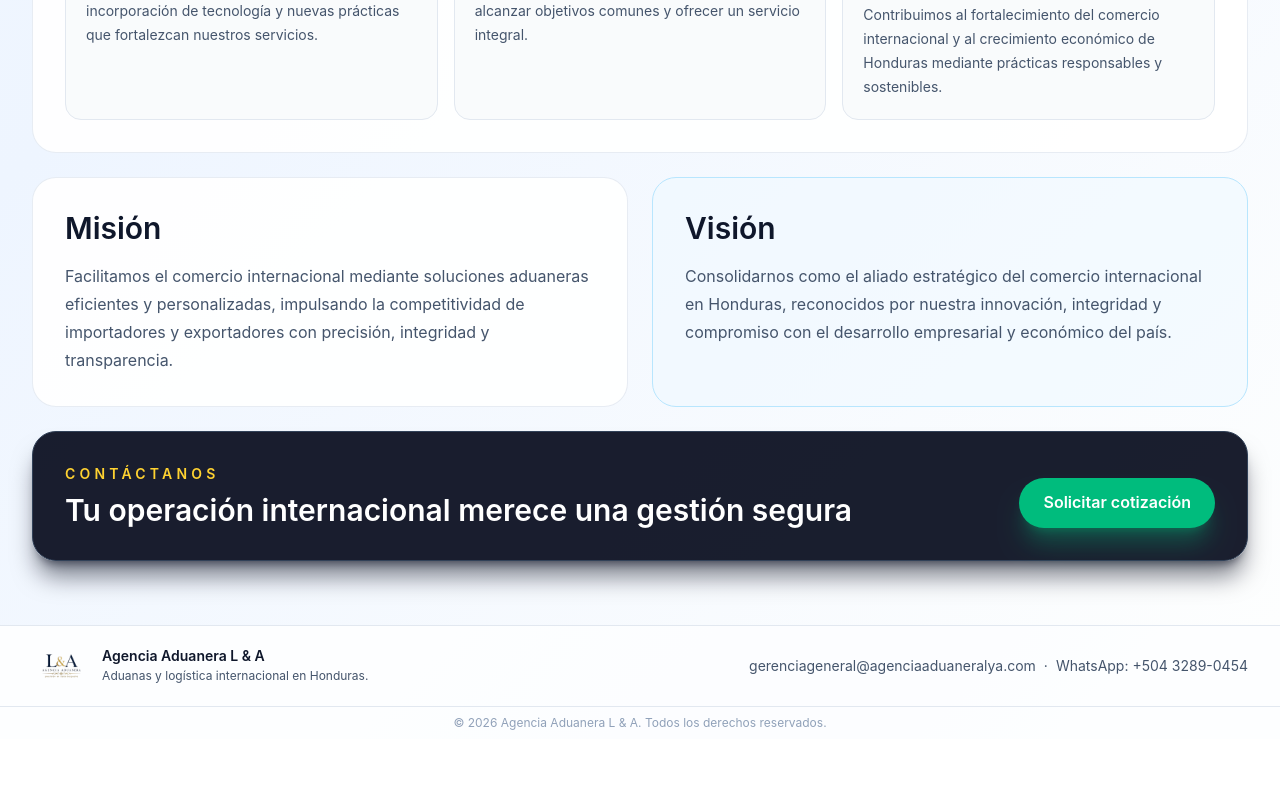
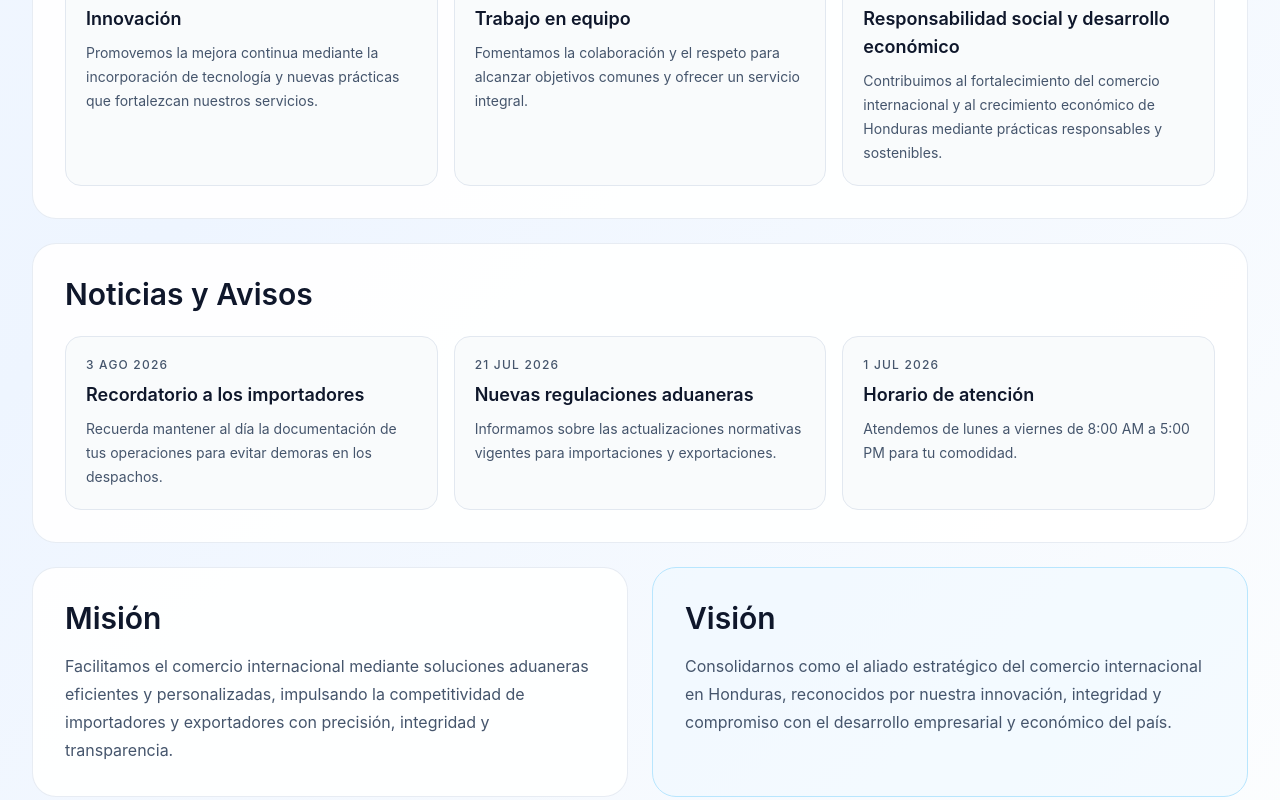
Before and after one commit to 007angel/AG-AD-01, a Next.js app: page / in a window 1280 px wide. Shown: the part 2000-2800 px from the top of the page. Before the commit the page ends 2739 px from the top, so only its background shows below. Built offline with nearby package versions, Linux system fonts and the light colour scheme; no server answers.

Commit message:
AC cambio de diseño y agregar nuevos datos

```diff
--- a/src/app/page.tsx
+++ b/src/app/page.tsx
@@ -5,10 +5,12 @@ import { ContactSection } from "../components/ContactSection";
 import { CompanyValues } from "../components/CompanyValues";
 import { FloatingActions } from "../components/FloatingActions";
 import { MissionVision } from "../components/MissionVision";
+import { NewsSection } from "../components/NewsSection";
 import { QuoteForm } from "../components/QuoteForm";
 import { ServiceCarousel } from "../components/ServiceCarousel";
 import { WhyChooseUs } from "../components/WhyChooseUs";
 import { useTheme } from "../hooks/useTheme";
+import { companyInfo } from "../lib/content";
 import { getThemeStyles } from "../lib/theme";
 
 export default function Home() {
@@ -51,6 +53,9 @@ export default function Home() {
                 Acompañamos importaciones, exportaciones y operaciones logísticas con
                 cumplimiento, agilidad y asesoría estratégica.
               </p>
+              <div className={`mt-6 inline-flex items-center gap-2 rounded-full border px-5 py-2.5 text-sm font-semibold ${themeStyles.pill}`}>
+                🏆 Más de {companyInfo.yearsOfExperience} años de experiencia
+              </div>
             </div>
           </div>
         </header>
@@ -58,6 +63,7 @@ export default function Home() {
         <ServiceCarousel isDarkMode={isDarkMode} />
         <WhyChooseUs isDarkMode={isDarkMode} />
         <CompanyValues isDarkMode={isDarkMode} />
+        <NewsSection isDarkMode={isDarkMode} />
         <MissionVision isDarkMode={isDarkMode} />
         <ContactSection onOpenQuote={() => setShowQuoteForm(true)} />
       </section>
--- /dev/null
+++ b/src/components/NewsSection.tsx
@@ -0,0 +1,34 @@
+import { news } from "../lib/content";
+import { getThemeStyles } from "../lib/theme";
+
+export function NewsSection({ isDarkMode }: { isDarkMode: boolean }) {
+  const themeStyles = getThemeStyles(isDarkMode);
+
+  return (
+    <section id="noticias" className="scroll-mt-28">
+      <div
+        className={`rounded-3xl border p-8 ${isDarkMode ? "border-slate-700/70 bg-slate-950/85" : "border-slate-200/80 bg-white/90"}`}
+      >
+        <h2 className={`text-2xl font-semibold sm:text-3xl ${themeStyles.accent}`}>
+          Noticias y Avisos
+        </h2>
+        <div className="mt-6 grid gap-4 md:grid-cols-3">
+          {news.map((item) => (
+            <article
+              key={item.title}
+              className={`flex flex-col rounded-2xl border p-5 ${
+                isDarkMode ? "border-slate-700 bg-slate-900/70" : "border-slate-200 bg-slate-50/80"
+              }`}
+            >
+              <p className={`text-xs font-medium uppercase tracking-widest ${themeStyles.mutedText}`}>
+                {item.date}
+              </p>
+              <h3 className={`mt-2 text-lg font-semibold ${themeStyles.accent}`}>{item.title}</h3>
+              <p className={`mt-2 text-sm leading-6 ${themeStyles.mutedText}`}>{item.excerpt}</p>
+            </article>
+          ))}
+        </div>
+      </div>
+    </section>
+  );
+}
--- a/src/components/SiteFooter.tsx
+++ b/src/components/SiteFooter.tsx
@@ -1,7 +1,14 @@
 "use client";
 
 import Image from "next/image";
+import { companyInfo } from "../lib/content";
 import { useTheme } from "../hooks/useTheme";
+
+const socialIcons = [
+  { label: "Facebook", href: companyInfo.socials.facebook, icon: "f" },
+  { label: "Instagram", href: companyInfo.socials.instagram, icon: "◎" },
+  { label: "LinkedIn", href: companyInfo.socials.linkedin, icon: "in" },
+];
 
 export function SiteFooter() {
   const { isDarkMode } = useTheme();
@@ -13,7 +20,8 @@ export function SiteFooter() {
         isDarkMode ? "border-slate-800 bg-slate-950/80 text-slate-300" : "border-slate-200 bg-white/80 text-slate-600"
       }`}
     >
-      <div className="mx-auto flex max-w-7xl flex-col items-center justify-between gap-3 px-6 py-5 text-center sm:flex-row sm:text-left lg:px-8">
+      <div className="mx-auto grid max-w-7xl gap-8 px-6 py-8 sm:grid-cols-[1.2fr_1fr] lg:px-8">
+        <div>
           <div className="flex items-center gap-3">
             <Image
               src="/logo.png"
@@ -22,30 +30,62 @@ export function SiteFooter() {
               height={40}
               className="h-10 w-auto object-contain"
             />
-          <div>
-            <p className={`text-sm font-semibold ${isDarkMode ? "text-slate-100" : "text-slate-900"}`}>
+            <p className={`text-base font-semibold ${isDarkMode ? "text-slate-100" : "text-slate-900"}`}>
               Agencia Aduanera L & A
             </p>
-            <p className="text-xs leading-5">Aduanas y logística internacional en Honduras.</p>
+          </div>
+          <p className="mt-3 max-w-md text-sm leading-6">
+            Aduanas y logística internacional en Honduras. Importación, exportación y trámites
+            aduaneros con precisión, integridad y transparencia.
+          </p>
+          <div className="mt-4 flex items-center gap-2">
+            {socialIcons.map((social) => (
+              <a
+                key={social.label}
+                href={social.href}
+                target="_blank"
+                rel="noreferrer"
+                aria-label={social.label}
+                className={`flex h-9 w-9 items-center justify-center rounded-full border text-sm font-semibold transition-colors hover:border-amber-400 hover:text-amber-400 ${
+                  isDarkMode ? "border-slate-700 text-slate-300" : "border-slate-300 text-slate-600"
+                }`}
+              >
+                {social.icon}
+              </a>
+            ))}
           </div>
         </div>
 
-        <div className="text-sm">
+        <div>
+          <h3 className={`text-xs font-semibold uppercase tracking-widest ${isDarkMode ? "text-slate-100" : "text-slate-900"}`}>
+            Contacto
+          </h3>
+          <ul className="mt-3 space-y-2 text-sm">
+            <li>
+              <span className="text-amber-400">📍</span> {companyInfo.address}
+            </li>
+            <li>
               <a
-            href="mailto:gerenciageneral@agenciaaduaneralya.com"
-            className="transition-colors hover:text-amber-400"
-          >
-            gerenciageneral@agenciaaduaneralya.com
-          </a>
-          <span className="mx-2 hidden sm:inline">·</span>
-          <a
-            href="https://wa.me/+50432890454"
+                href={`https://wa.me/${companyInfo.phoneRaw}`}
                 target="_blank"
                 rel="noreferrer"
                 className="transition-colors hover:text-amber-400"
               >
-            WhatsApp: +504 3289-0454
+                📞 {companyInfo.phone}
               </a>
+            </li>
+            <li>
+              <a
+                href={`mailto:${companyInfo.email}`}
+                className="transition-colors hover:text-amber-400"
+              >
+                ✉️ {companyInfo.email}
+              </a>
+            </li>
+            <li>
+              <span className="text-amber-400">🕐</span> Horario de atención: {companyInfo.hours}
+            </li>
+          </ul>
         </div>
       </div>
 
--- a/src/lib/content.ts
+++ b/src/lib/content.ts
@@ -72,3 +72,62 @@ export const defaultServiceBoxes: ServiceBox[] = [
       "https://images.unsplash.com/photo-1522202176988-66273c2fd55f?auto=format&fit=crop&w=800&q=80",
   },
 ];
+
+export type CompanyInfo = {
+  /** Edita aquí los datos de la empresa. */
+  yearsOfExperience: string;
+  phone: string;
+  phoneRaw: string;
+  email: string;
+  whatsappText: string;
+  address: string;
+  hours: string;
+  socials: {
+    facebook: string;
+    instagram: string;
+    linkedin: string;
+  };
+};
+
+export const companyInfo: CompanyInfo = {
+  yearsOfExperience: "15",
+  phone: "+504 3289-0454",
+  phoneRaw: "+50432890454",
+  email: "gerenciageneral@agenciaaduaneralya.com",
+  whatsappText:
+    "Hola, me gustaría solicitar una cotización para mis operaciones de comercio exterior.",
+  address: "Tegucigalpa, Honduras",
+  hours: "Lunes a viernes: 8:00 AM – 5:00 PM",
+  socials: {
+    facebook: "https://facebook.com/",
+    instagram: "https://instagram.com/",
+    linkedin: "https://linkedin.com/",
+  },
+};
+
+export type NewsItem = {
+  title: string;
+  date: string;
+  excerpt: string;
+};
+
+/** Edita aquí las noticias o avisos que quieras mostrar. */
+export const news: NewsItem[] = [
+  {
+    title: "Recordatorio a los importadores",
+    date: "3 ago 2026",
+    excerpt:
+      "Recuerda mantener al día la documentación de tus operaciones para evitar demoras en los despachos.",
+  },
+  {
+    title: "Nuevas regulaciones aduaneras",
+    date: "21 jul 2026",
+    excerpt:
+      "Informamos sobre las actualizaciones normativas vigentes para importaciones y exportaciones.",
+  },
+  {
+    title: "Horario de atención",
+    date: "1 jul 2026",
+    excerpt: "Atendemos de lunes a viernes de 8:00 AM a 5:00 PM para tu comodidad.",
+  },
+];
```
Lines whose indentation alone changed are shown as unchanged.
